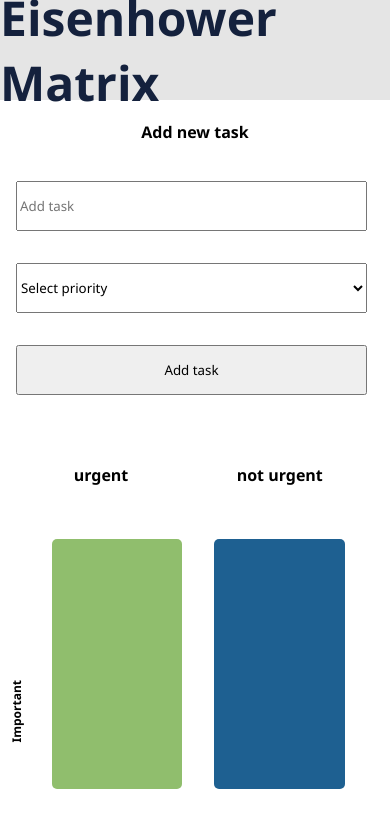
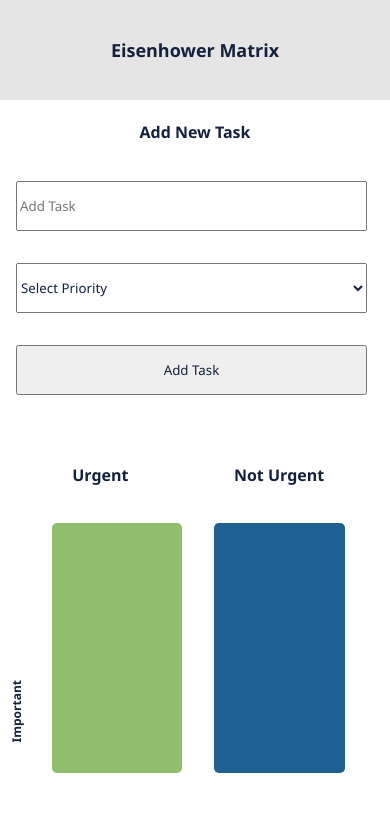
Before and after one commit to mohammedf99/Eisenhower-Matrix, a plain HTML site: page index.html in a window 390 px wide. Shown: the top 818 px of the page. Drawn offline with Linux system fonts and the light colour scheme.

```diff
--- a/style.css
+++ b/style.css
@@ -1,6 +1,8 @@
 * {
   box-sizing: border-box;
   font-family: "Segoe UI", Tahoma, Geneva, Verdana, sans-serif;
+  color: #14213d;
+  text-transform: capitalize;
 }
 
 body {
@@ -15,7 +17,6 @@ header {
   width: 100%;
   height: 100px;
   background-color: #e5e5e5;
-  color: #14213d;
   font-size: 1.5rem;
 }
 
@@ -69,8 +70,14 @@ header {
   height: 250px;
   padding: 1rem;
   margin: 1rem;
+  margin-top: 0rem;
   border-radius: 5px;
+  overflow-y: auto;
+}
+
+.box li {
   color: #ffffff;
+  margin-bottom: 2rem;
 }
 
 .green-box {
@@ -149,4 +156,8 @@ header {
     writing-mode: vertical-lr;
     transform: rotate(180deg);
   }
+
+  header h1 {
+    font-size: 18px;
+  }
 }
```
